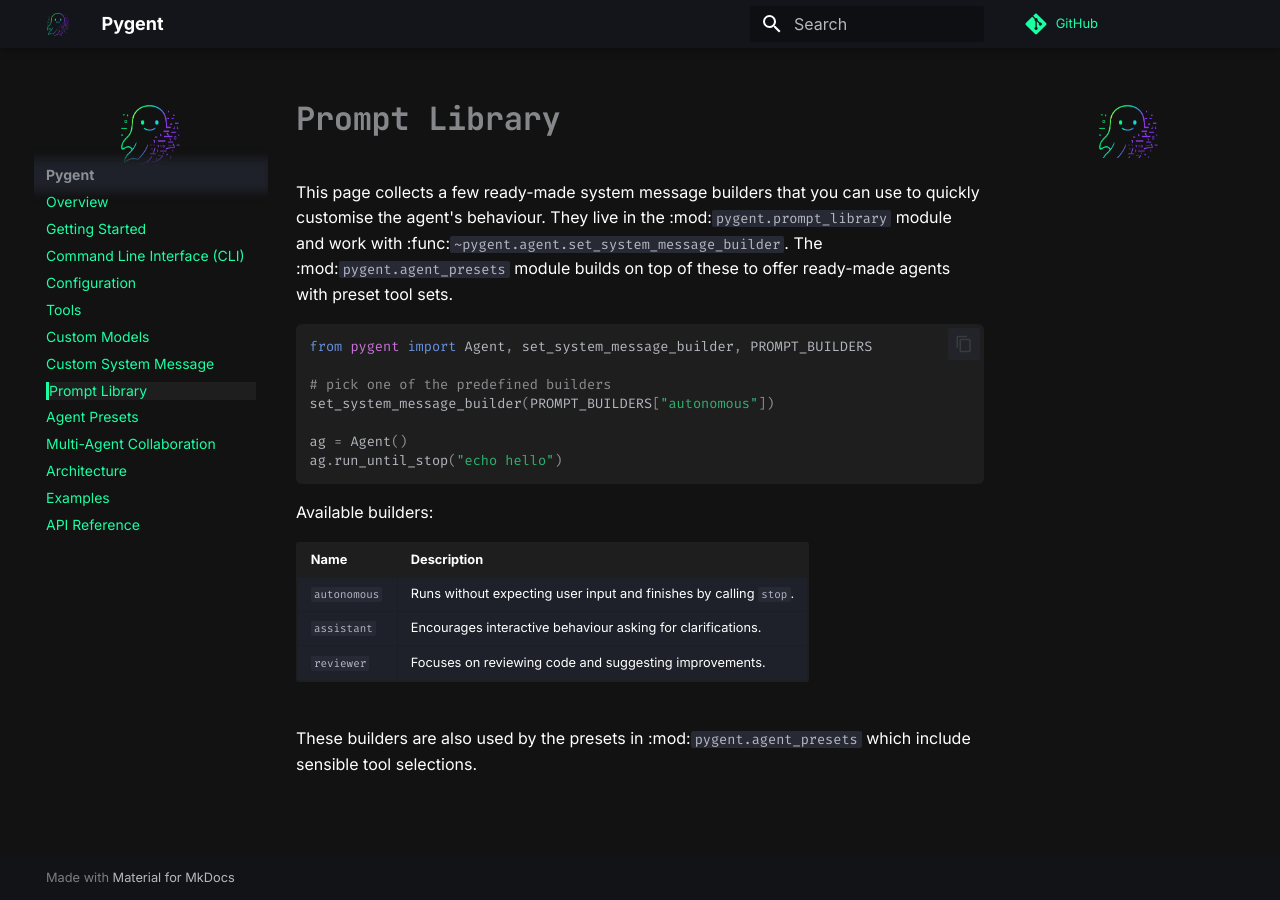
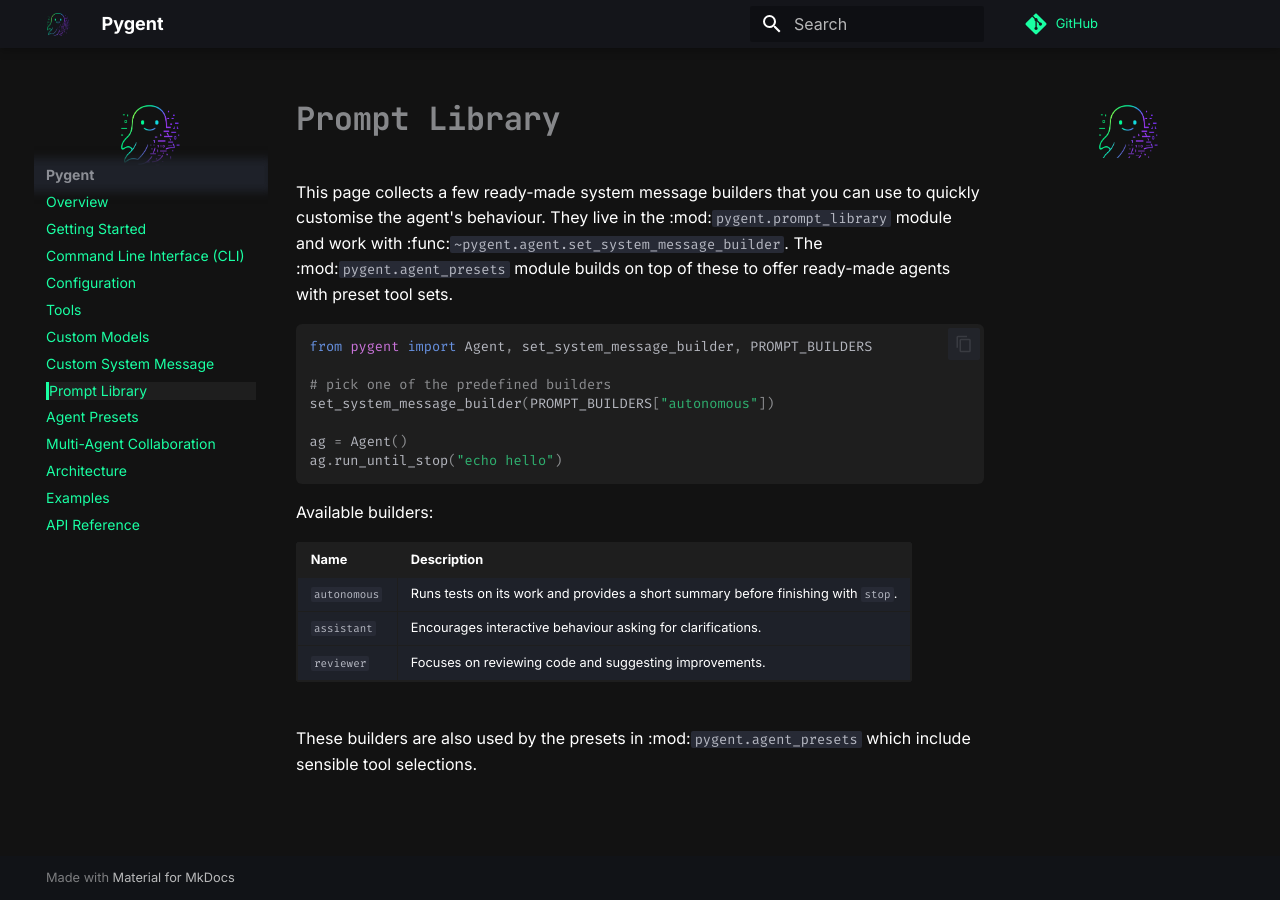
Before and after one commit to MarianoChaves/pygent, an MkDocs documentation site: the page built from docs/prompt-library.md, in a window 1280 px wide. Built offline with MkDocs 1.6.1 and Material for MkDocs 9.7.7, drawn with Linux system fonts in a browser that asks for light colours; comment, search, counter and statistics services are not loaded.

Commit message:
Improve autonomous prompt

```diff
--- a/docs/prompt-library.md
+++ b/docs/prompt-library.md
@@ -21,7 +21,7 @@ Available builders:
 
 | Name | Description |
 | --- | --- |
-| ``autonomous`` | Runs without expecting user input and finishes by calling ``stop``. |
+| ``autonomous`` | Runs tests on its work and provides a short summary before finishing with ``stop``. |
 | ``assistant`` | Encourages interactive behaviour asking for clarifications. |
 | ``reviewer`` | Focuses on reviewing code and suggesting improvements. |
 
```
Also changed, not shown: docs/agent-presets.md (+1 -1 lines), 1 other file.
